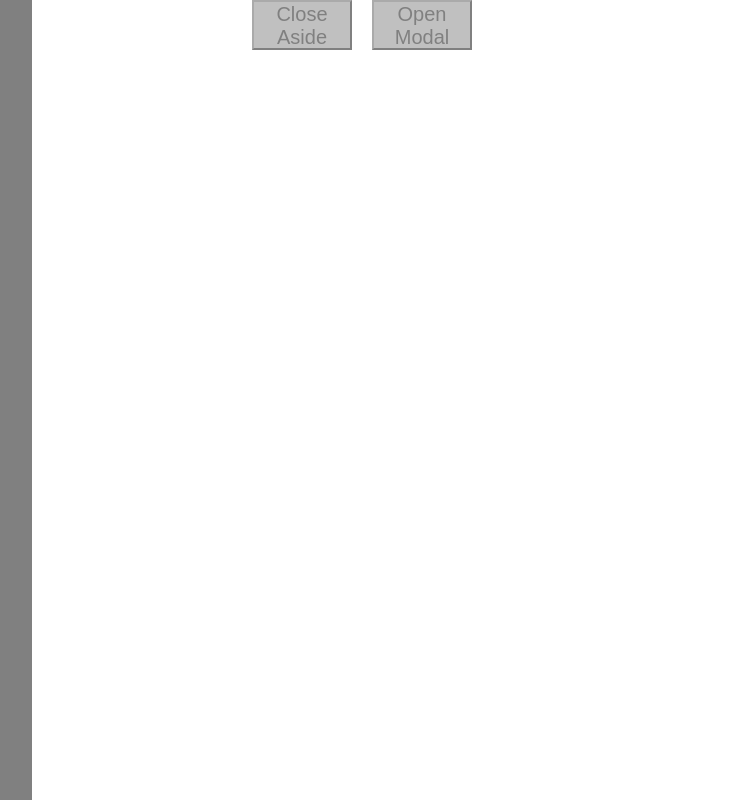
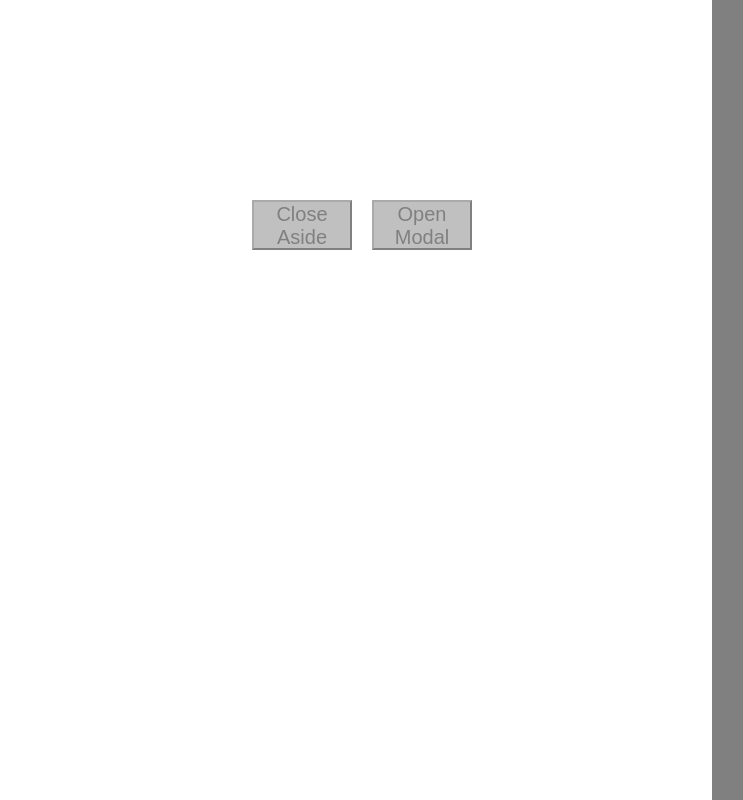
Before and after one commit to RazGhonyan02/Phase4-lession4, a React (Vite) app: page / in a window 1280 px wide. Both pictures are taken after a click on the button "Open Aside". Shown: the whole page, without its empty margins (268-1011 px from the left). Built offline with nearby package versions, Linux system fonts and the light colour scheme.

Commit message:
bug fixed

```diff
--- a/src/App.jsx
+++ b/src/App.jsx
@@ -2,47 +2,49 @@ import { Component } from "react";
 import Aside from "./components/Aside/Aside";
 import Button from "./components/Button/Button";
 import styles from "./App.module.scss"
-import classNames from "classnames/bind";
-import "./index.scss"
 import Modal from "./components/Modal/Modal";
-const cx = classNames.bind(styles)
+
 class App extends Component {
   state = {
-    isOpen: false,
+    isOpenAside: false,
     isOpenModal: false,
-    changeSize: false,
-    textAside: "Open Aside",
-    textModal: "Open Modal",
+    placement: "right"
   };
 
-  handleToggleAside = (event) => {
-
-    this.setState({isOpen: true})
-    this.setState({changeSize: true})
-    this.setState({textAside: "Close Aside"})
-
+  handleToggleAside = () => {
+    const { isOpenAside } = this.state
+    this.setState({ isOpenAside: !isOpenAside })
+  }
+  handleToggleModal = () => {
+    const { isOpenModal } = this.state
+    this.setState({ isOpenModal: !isOpenModal })
+  }
+  stopClick = (e) => {
+    e.stopPropagation()
   }
   closeAside = (event) => {
-    this.setState({changeSize: false})
-    this.setState({isOpen: false})
-    this.setState({textAside: "Open Aside"})
+    this.setState({ isOpenAside: false })
   }
-  handleToggleModal = () => {
-    const {isOpenModal} = this.state
-    this.setState({isOpenModal: !isOpenModal})
-    this.setState({textModal: "Close Modal"})
+  closeModal = () => {
+    const { isOpenModal } = this.state
+    this.setState({ isOpenModal: false })
   }
 
   render() {
-    const { isOpen, changeSize, textAside, textModal, isOpenModal} = this.state
+    const { isOpenAside, isOpenModal, placement } = this.state
     return (
       <div className={styles.container}>
-        <div onClick={this.closeAside} className={cx("", {changeSize: changeSize})}>
-        <Aside isOpen={isOpen} />
-        </div>
-        <Button click={this.handleToggleAside}  placement="left" text={textAside} />
-        <Button click={this.handleToggleModal} text={textModal} />
-          <Modal isOpenModal={isOpenModal}/>
+        <Aside isOpenAside={isOpenAside}
+          stopFn={this.stopClick}
+          placement={placement}
+          closeAside={this.closeAside} />
+        <Button click={this.handleToggleAside}
+          text={isOpenAside ? "Close Aside" : "Open Aside"} />
+        <Button click={this.handleToggleModal}
+          text={isOpenModal ? "Close Modal" : "Open Modal"} />
+        <Modal isOpenModal={isOpenModal}
+          stopFn={this.stopClick}
+          closeModal={this.closeModal} />
       </div>
     )
 
--- a/src/App.module.scss
+++ b/src/App.module.scss
@@ -9,12 +9,3 @@
             margin-right: 20px;
         }
     }
-
-    .changeSize {
-        position: relative;
-        display: block;
-        position: absolute;
-        width: 100%;
-        height: 100vh;
-        background-color: rgba($color: white, $alpha: 0.5);
-    }
--- a/src/components/Aside/Aside.jsx
+++ b/src/components/Aside/Aside.jsx
@@ -6,9 +6,13 @@ const cx = classNames.bind(styles)
 
 class Aside extends Component {
     render() {
-        const {isOpen} = this.props
+        const {isOpenAside, stopFn, closeAside, placement = "left"} = this.props
         return (
-            <aside className={cx("aside", { open: isOpen})} />
+            <div role={"button"}
+             onClick={closeAside}
+             className={cx("container", {openAside: isOpenAside})}>
+            <aside role={"button"} onClick={stopFn} className={cx("aside", {top: placement === "top", right: placement === "right", bottom: placement === "bottom"})} />
+            </div>
         )
     }
 }
--- a/src/components/Aside/Aside.module.scss
+++ b/src/components/Aside/Aside.module.scss
@@ -1,14 +1,36 @@
+.container {
+    display: none;
+    position:absolute;
+    top: 0;
+    left: 0;
+    width: 100%;
+    height: 100vh;
+    background-color: rgba($color: white, $alpha: 0.5);
+}
 .aside {
-    display: none;
+    position: absolute;
+    display: block;
+    width: 200px;
+    height: 100vh;
+    background-color: gray;
+}
+
+.openAside {
+    display: block;
+}
+.top {
+    width: 100%;
+    height: 200px;
+    left: 0;
+    top: 0;
+}
+.right {
     width: 300px;
     height: 100vh;
-    background-color: gray;
-    position: absolute;
-    left: 0;
-    top: 0;
-    z-index: 9999;
+    right: 0;
 }
-.open {
-    display: block;
-
+.bottom {
+    width: 100%;
+    height: 200px;
+    bottom: 0;
 }
--- a/src/components/Button/Button.module.scss
+++ b/src/components/Button/Button.module.scss
@@ -1,4 +1,6 @@
 .button {
+
+    margin-top: 200px;
     font-size: 20px;
     cursor: pointer;
     background-color: gray;
--- a/src/components/Modal/Modal.jsx
+++ b/src/components/Modal/Modal.jsx
@@ -4,10 +4,11 @@ import classNames from "classnames/bind";
 const cx = classNames.bind(styles)
 class Modal extends Component {
     render() {
-        const {isOpenModal} = this.props
+        const {isOpenModal, stopFn, closeModal} = this.props
         return (
-            <div className={cx("container", {openModal: isOpenModal})}>
-                <div className={styles.modal} />
+            <div role="button" onClick={closeModal} className={cx("container", {openModal: isOpenModal})}>
+                <div role="button" onClick={stopFn} className={styles.modal}>
+                </div>
             </div>
         )
 
--- a/src/components/Modal/Modal.module.scss
+++ b/src/components/Modal/Modal.module.scss
@@ -1,6 +1,6 @@
 .modal {
     width: 500px;
-    height: 300px;
+    height: 200px;
     background-color: white;
 
 }
--- a/src/main.jsx
+++ b/src/main.jsx
@@ -1,6 +1,7 @@
 import React from 'react'
 import ReactDOM from 'react-dom/client'
 import App from './App'
+import "./index.scss"
 
 ReactDOM.createRoot(document.getElementById('root')).render(
     <App />
```
